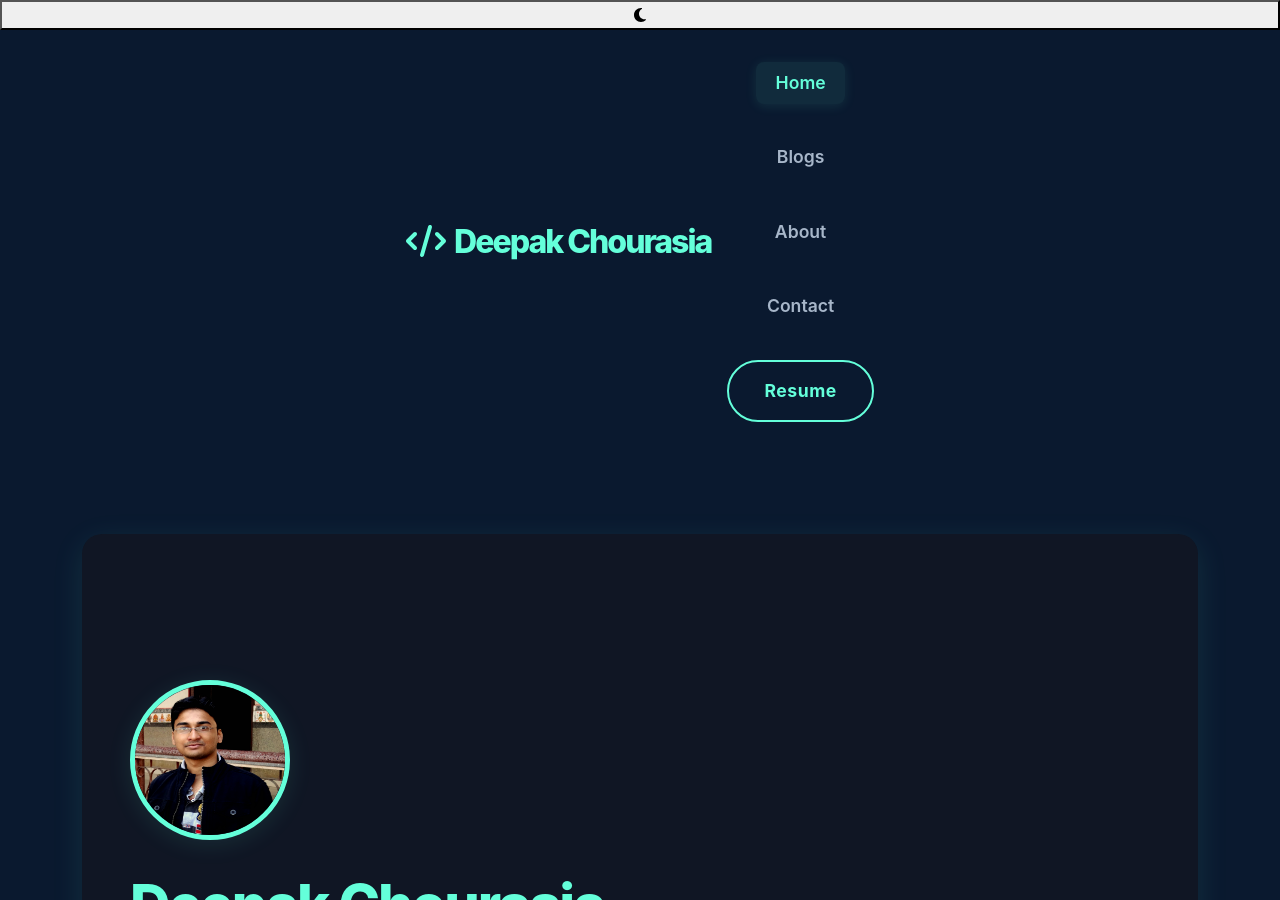
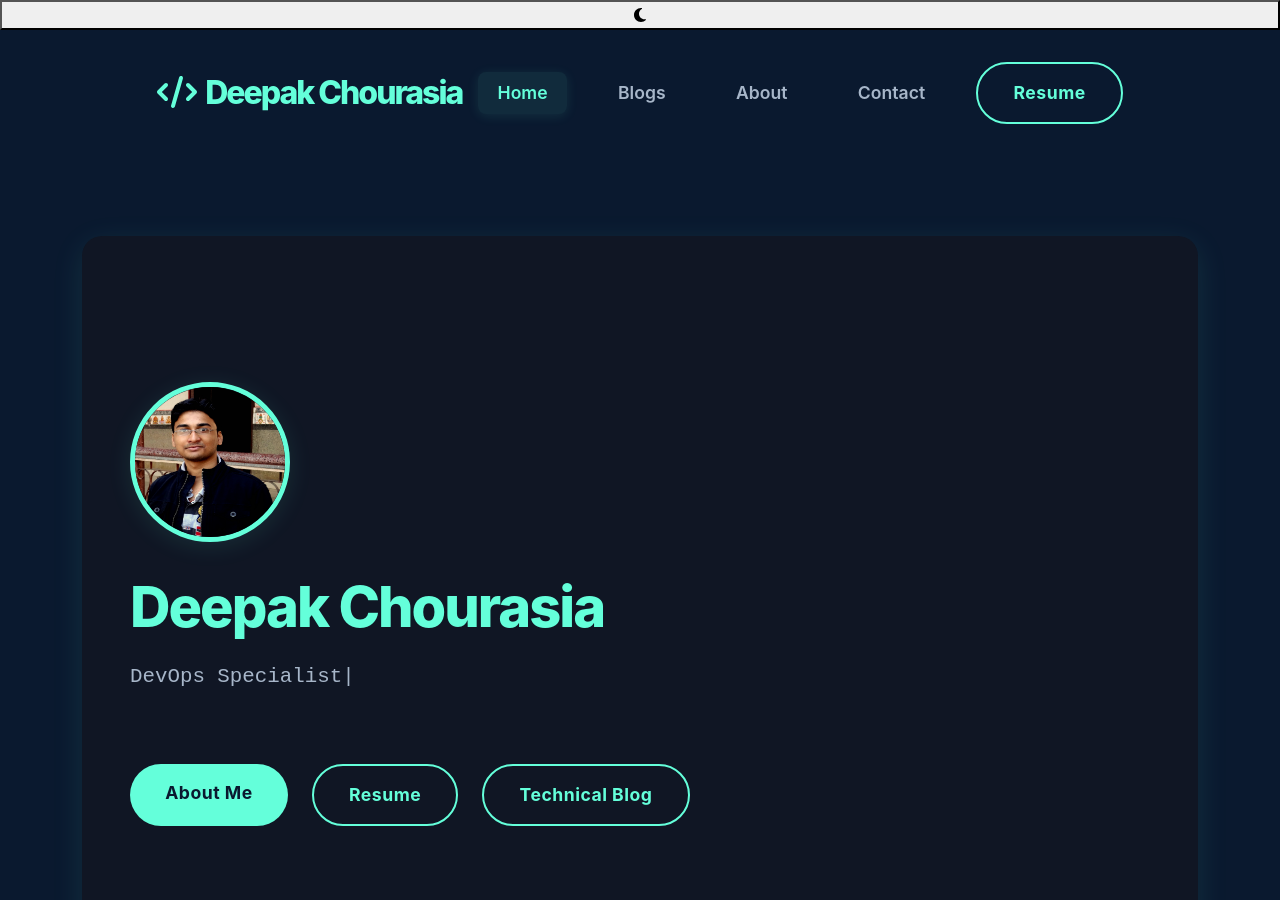
Before and after one commit to deepak-dkc95/deepak-dkc95.github.io, a Jekyll site: the page built from index.md, in a window 1280 px wide and 900 px high. Built offline with Jekyll 4.4.1, drawn with Linux system fonts in a browser that asks for light colours.

Commit message:
Updating

```diff
--- a/_includes/navbar.html
+++ b/_includes/navbar.html
@@ -37,10 +50,19 @@ document.addEventListener('DOMContentLoaded', function() {
   cursor: pointer;
   margin-left: 1rem;
 }
+.navbar-nav {
+  display: flex;
+  flex-direction: row;
+  gap: 2rem;
+  align-items: center;
+  list-style: none;
+  margin: 0;
+  padding: 0;
+  transition: none;
+}
 @media (max-width: 900px) {
   .navbar-toggle { display: block; }
   .navbar-nav {
-    display: none;
     flex-direction: column;
     gap: 1.2rem;
     background: var(--bg-card);
@@ -52,6 +74,8 @@ document.addEventListener('DOMContentLoaded', function() {
     border-radius: 0 0 var(--radius) var(--radius);
     box-shadow: var(--shadow);
     padding: 1.5rem 1rem;
+    display: none;
+    transition: none;
   }
   .navbar-nav.open {
     display: flex;
```
Also changed, not shown: other parts of _includes/navbar.html (+13 -0 lines).
